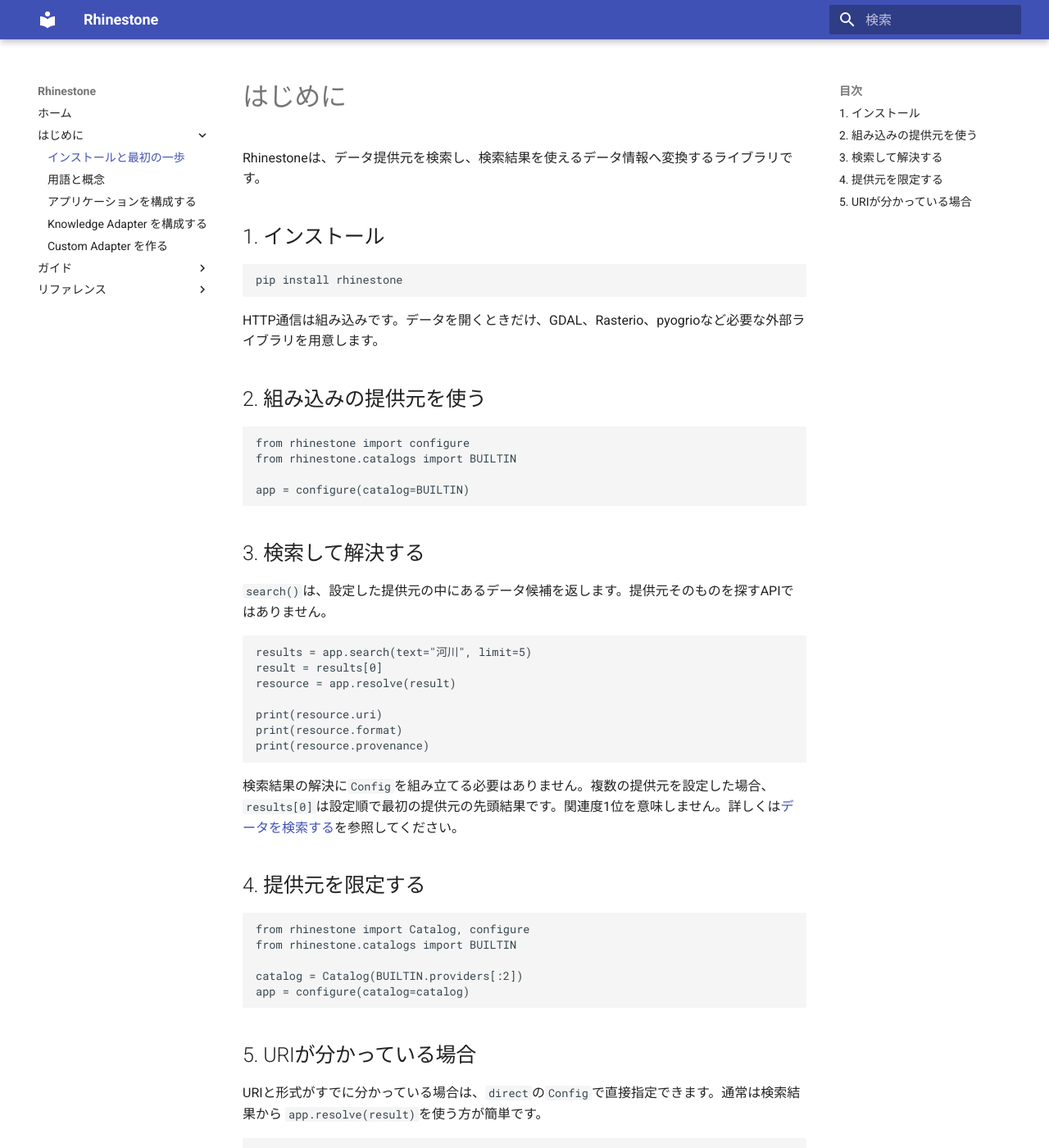
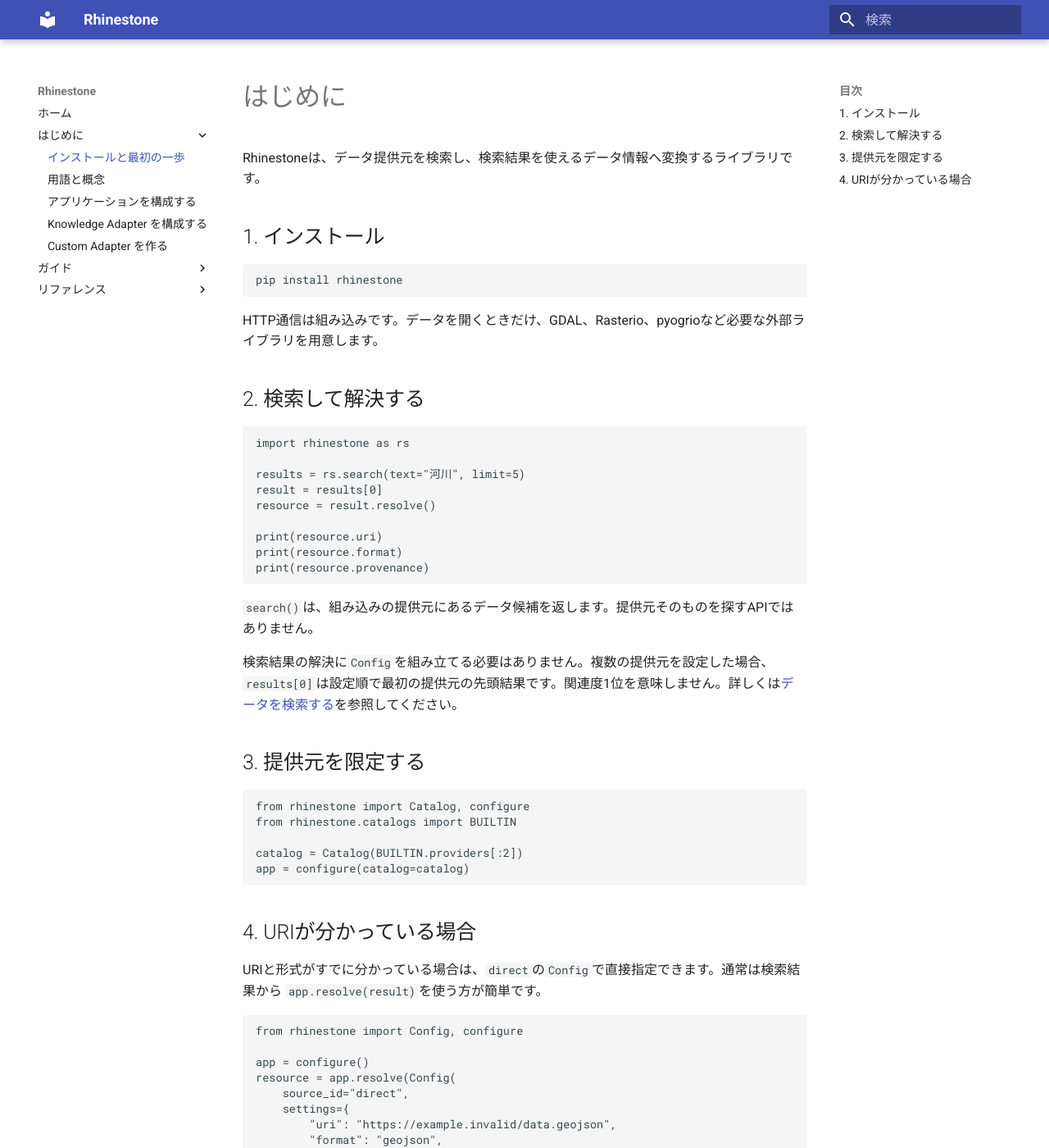
Before and after one commit to u-kitazawa/rhinestone, an MkDocs documentation site: the page built from docs/getting-started.md, in a window 1280 px wide and 1400 px high. Shown: the whole window at 82% size. Built offline with MkDocs 1.6.1 and Material for MkDocs 9.7.7, drawn with Linux system fonts in a browser that asks for light colours.

Commit message:
Add zero-configuration top-level search API

````diff
--- a/docs/getting-started.md
+++ b/docs/getting-started.md
@@ -10,33 +10,26 @@
 
 HTTP通信は組み込みです。データを開くときだけ、GDAL、Rasterio、pyogrioなど必要な外部ライブラリを用意します。
 
-## 2. 組み込みの提供元を使う
+## 2. 検索して解決する
 
 ```python
-from rhinestone import configure
-from rhinestone.catalogs import BUILTIN
+import rhinestone as rs
 
-app = configure(catalog=BUILTIN)
-```
-
-## 3. 検索して解決する
-
-`search()`は、設定した提供元の中にあるデータ候補を返します。提供元そのものを探すAPIではありません。
-
-```python
-results = app.search(text="河川", limit=5)
+results = rs.search(text="河川", limit=5)
 result = results[0]
-resource = app.resolve(result)
+resource = result.resolve()
 
 print(resource.uri)
 print(resource.format)
 print(resource.provenance)
 ```
 
+`search()`は、組み込みの提供元にあるデータ候補を返します。提供元そのものを探すAPIではありません。
+
 検索結果の解決に`Config`を組み立てる必要はありません。複数の提供元を設定した場合、
 `results[0]`は設定順で最初の提供元の先頭結果です。関連度1位を意味しません。詳しくは[データを検索する](search.md)を参照してください。
 
-## 4. 提供元を限定する
+## 3. 提供元を限定する
 
 ```python
 from rhinestone import Catalog, configure
@@ -46,7 +39,7 @@
 app = configure(catalog=catalog)
 ```
 
-## 5. URIが分かっている場合
+## 4. URIが分かっている場合
 
 URIと形式がすでに分かっている場合は、`direct`の`Config`で直接指定できます。通常は検索結果から
 `app.resolve(result)`を使う方が簡単です。
--- a/src/rhinestone/__init__.py
+++ b/src/rhinestone/__init__.py
@@ -1,13 +1,17 @@
 """Rhinestone public package."""
 
+from . import api as _api
 from . import sources
 from .api import Rhinestone, configure
 from .catalogs import Catalog
 from .models import Config, Provider, Resource, Result, SearchResult
 from .search import SearchResults
 
+search = _api.search
+
 __all__ = [
     "configure",
+    "search",
     "Rhinestone",
     "Catalog",
     "Provider",
````
Also changed, not shown: README.md (+5 -7 lines), docs/api.md (+18 -2 lines), 3 other files.
